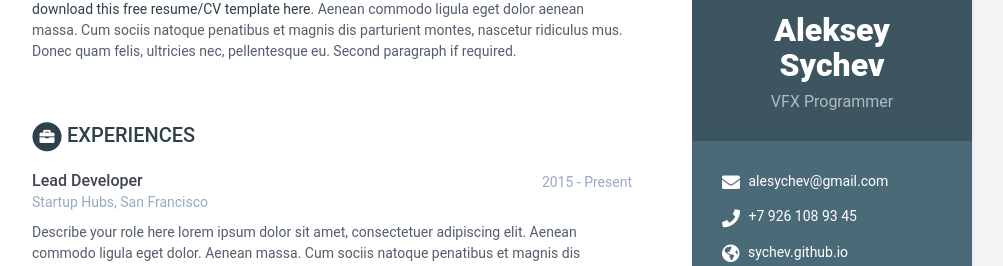
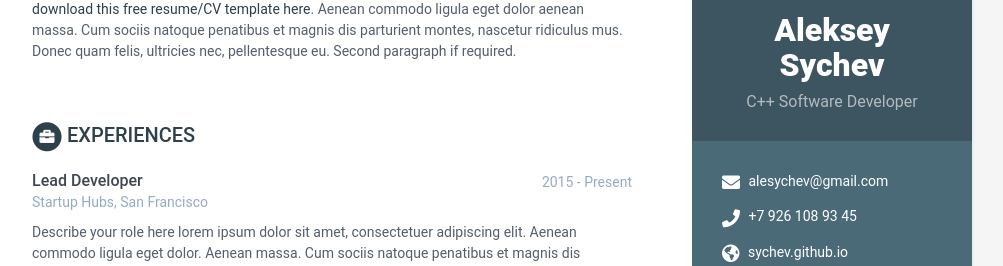
Before and after one commit to sychev/sychev.github.io, a Jekyll site: the page built from index.html, in a window 1280 px wide. Shown: the part 162-428 px from the top of the page, without its empty margins (168-1171 px from the left). Built offline with Jekyll 4.4.1, drawn with Linux system fonts in a browser that asks for light colours.

Commit message:
Update title.

```diff
--- a/_data/data.yml
+++ b/_data/data.yml
@@ -8,7 +8,7 @@ sidebar:
 
     # Profile information
     name: Aleksey Sychev
-    tagline: VFX Programmer
+    tagline: C++ Software Developer
     avatar: profile.png  #place a 100x100 picture inside /assets/images/ folder and provide the name of the file below
 
     # Sidebar links
```
